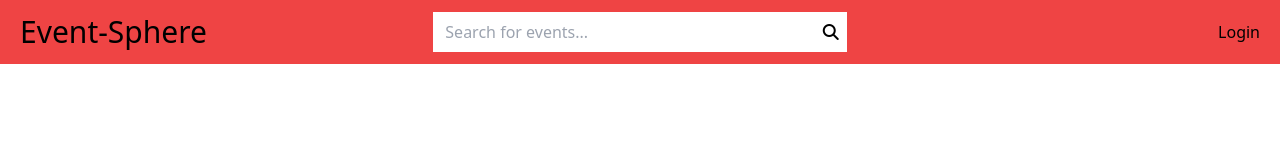
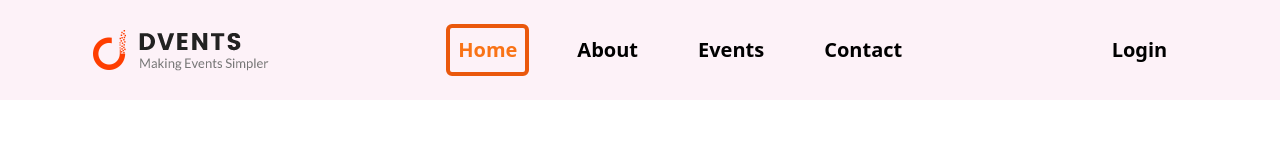
Before and after one commit to imak02/event-sphere, a React (Vite) app in the folder event-sphere-ui/: page / in a window 1280 px wide. Shown: the top 160 px of the page. Built offline with nearby package versions, Linux system fonts and the light colour scheme; no server answers.

Commit message:
Navbar design

```diff
--- a/event-sphere-ui/src/layout/Navbar.jsx
+++ b/event-sphere-ui/src/layout/Navbar.jsx
@@ -1,29 +1,86 @@
-import React from "react";
-import { Link } from "react-router-dom";
+import React, { useState } from "react";
+import { Link, NavLink } from "react-router-dom";
+
+const MyNavLink = ({ to, name }) => {
+  return (
+    <NavLink
+      to={to}
+      className={({ isActive }) =>
+        isActive
+          ? "active border-4 border-orange-600 text-orange-500 rounded-md p-2 m-2"
+          : "m-2 p-2 border-transparent border-4 hover:border-4 hover:border-orange-600 hover:text-orange-500 hover:rounded-md before:block before: "
+      }
+      onClick={() => {
+        setIsOpen(false);
+      }}
+    >
+      <h3 className="text-xl font-semibold">{name}</h3>
+    </NavLink>
+  );
+};
 
 const Navbar = () => {
+  const [isOpen, setIsOpen] = useState(false);
+
+  let isLoggedIn = false;
   return (
-    <div className="h-16 bg-red-500 flex items-center px-5 justify-between">
-      <div className="overflow-clip flex-1">
-        <Link to="/">
-          <h1 className="text-3xl">Event-Sphere</h1>
-        </Link>
-      </div>
-      <div className="relative bg-black flex-1">
-        <input
-          type="text"
-          className="px-3 py-2 focus:outline-rose-600 w-full"
-          placeholder="Search for events..."
-        />
-        <div className="absolute right-2 top-2 cursor-pointer">
-          <i className="fa-solid fa-magnifying-glass"></i>
+    <div>
+      <div className=" px-2 py-4 bg-pink-50 flex items-center justify-between lg:justify-around">
+        <div className="flex items-center justify-center">
+          <Link to="/">
+            {/* <h1 className="text-3xl font-bold hover:scale-110 hover:translate-x-1">
+              EventXcel
+            </h1> */}
+            <img src="logo3.png" alt="logo" />
+          </Link>
+        </div>
+        <div className="hidden lg:flex justify-center items-center gap-5">
+          <MyNavLink to="/" name="Home" />
+          <MyNavLink to="/about" name="About" />
+          <MyNavLink to="/events" name="Events" />
+          <MyNavLink to="/contact" name="Contact" />
+        </div>
+
+        <div className="hidden lg:flex justify-center items-center gap-2">
+          {isLoggedIn ? (
+            <div className="flex">
+              <MyNavLink to="/profile" name="Profile" />
+              <MyNavLink to="/logout" name="Logout" />
+            </div>
+          ) : (
+            <MyNavLink to="/login" name="Login" />
+          )}
+        </div>
+
+        <div
+          className="lg:hidden"
+          onClick={() => {
+            setIsOpen((prev) => !prev);
+          }}
+        >
+          {isOpen ? (
+            <i className="fa-solid fa-xmark text-2xl border-2 px-2 rounded-md"></i>
+          ) : (
+            <i className="fa-solid fa-bars text-2xl border-2 px-2 rounded-md"></i>
+          )}
         </div>
       </div>
-      <div className="flex-1 flex justify-end">
-        <Link to="/login" className="">
-          <h4>Login</h4>
-        </Link>
-      </div>
+      {isOpen && (
+        <div className=" bg-pink-50 flex flex-col justify-center items-center">
+          <MyNavLink to="/" name="Home" />
+          <MyNavLink to="/about" name="About" />
+          <MyNavLink to="/events" name="Events" />
+          <MyNavLink to="/contact" name="Contact" />
+          {isLoggedIn ? (
+            <div className="flex">
+              <MyNavLink to="/profile" name="Profile" />
+              <MyNavLink to="/logout" name="Logout" />
+            </div>
+          ) : (
+            <MyNavLink to="/login" name="Login" />
+          )}
+        </div>
+      )}
     </div>
   );
 };
--- a/event-sphere-ui/src/pages/Homepage.jsx
+++ b/event-sphere-ui/src/pages/Homepage.jsx
@@ -8,7 +8,6 @@ const Homepage = () => {
   const [events, setEvents] = useState(null);
   const [loading, setLoading] = useState(true);
   const { search } = useLocation();
-  console.log(search);
 
   useEffect(() => {
     const getEvents = async () => {
```
Also changed, not shown: event-sphere-ui/public/logo2.png (added), event-sphere-ui/public/logo3.png (added).
